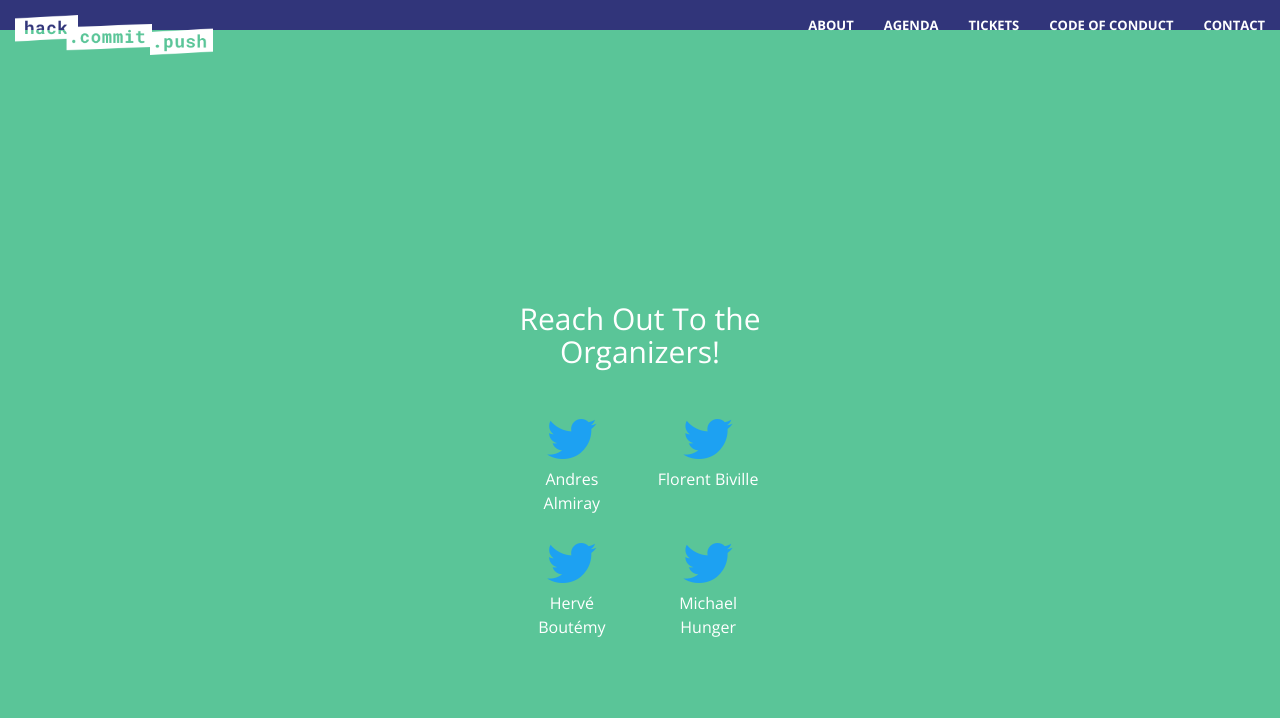
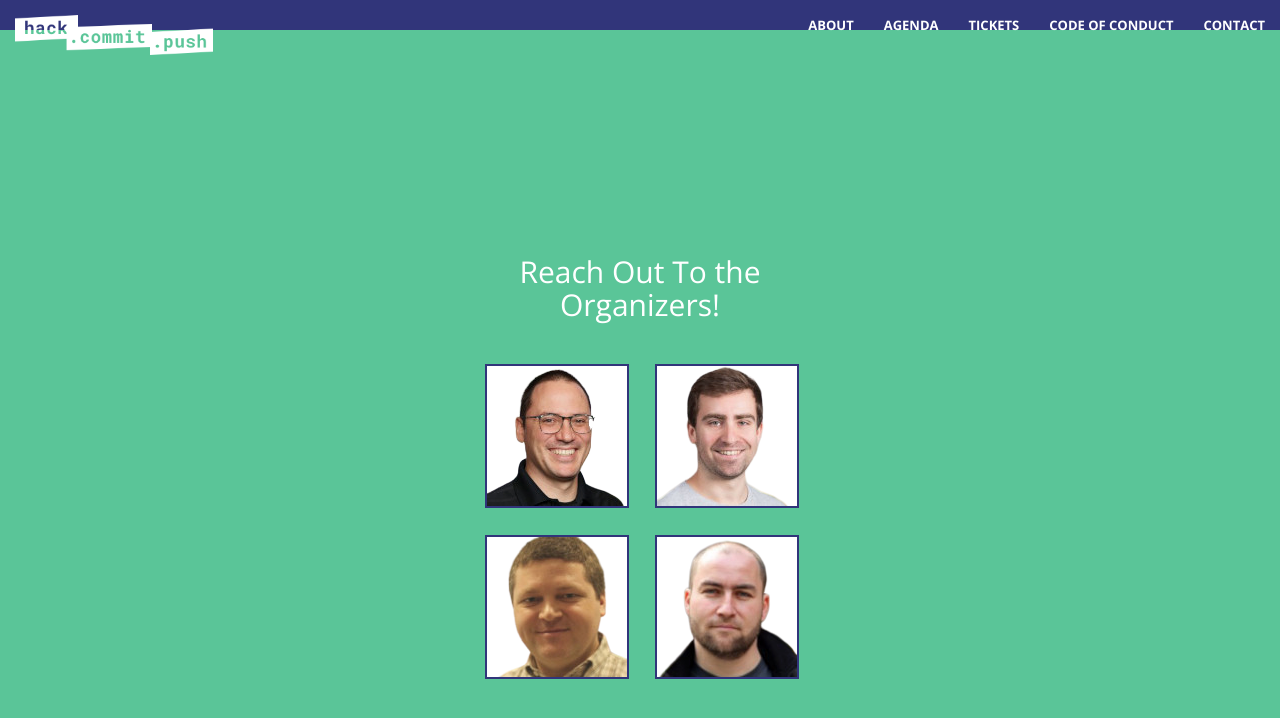
Before and after one commit to hackergarten/Paris2019, a Jekyll site: the page built from index.html, in a window 1280 px wide and 900 px high, scrolled down 4856 px. Shown: the top 718 px of the window. Built offline with Jekyll 4.4.1, drawn with Linux system fonts in a browser that asks for light colours.

Commit message:
Replace names with avatars in contact section

```diff
--- a/_includes/contact.html
+++ b/_includes/contact.html
@@ -7,30 +7,26 @@
             </div>
         </div>
         <div class="row">
-            <div class="col-sm-4 col-sm-offset-2">
+            <div class="col-sm-5 col-sm-offset-1">
                 <a href="https://twitter.com/aalmiray">
-                    <i class="fa fa-twitter fa-3x wow bounceIn" data-wow-delay=".1s"></i>
-                    <p>Andres Almiray</p>
+                    <img class="wow bounceIn" alt="Andres" title="Andres" src="img/andres.png" />
                 </a>
             </div>
-            <div class="col-sm-4">
+            <div class="col-sm-5">
                 <a href="https://twitter.com/fbiville">
-                    <i class="fa fa-twitter fa-3x wow bounceIn" data-wow-delay=".1s"></i>
-                    <p>Florent Biville</p>
+                    <img class="wow bounceIn" alt="Andres" title="Florent" src="img/florent.png" />
                 </a>
             </div>
         </div>
         <div class="row">
-            <div class="col-sm-4 col-sm-offset-2">
+            <div class="col-sm-5 col-sm-offset-1">
                 <a href="https://twitter.com/hboutemy">
-                    <i class="fa fa-twitter fa-3x wow bounceIn" data-wow-delay=".1s"></i>
-                    <p>Hervé Boutémy</p>
+                    <img class="wow bounceIn" alt="Andres" title="Hervé" src="img/herve.png" />
                 </a>
             </div>
-            <div class="col-sm-4">
+            <div class="col-sm-5">
                 <a href="https://twitter.com/mesirii">
-                    <i class="fa fa-twitter fa-3x wow bounceIn" data-wow-delay=".1s"></i>
-                    <p>Michael Hunger</p>
+                    <img class="wow bounceIn" alt="Andres" title="Michael" src="img/michael.png" />
                 </a>
             </div>
         </div>
--- a/css/main.scss
+++ b/css/main.scss
@@ -81,13 +81,27 @@ header, section:not(#agenda) {
 	}
 }
 
+#contact {
 
-.fa-twitter {
-	color: #1da1f2 !important;
-}
+	a {
+		display: block;
 
-.fa-twitter + p {
-	color: white;
+		img {
+			background-color: white;
+			border: 2px solid #31357a;
+			display: inline-block;
+			margin-bottom: 3vh;
+		}
+	}
+
+	& .container-fluid .row:last-child {
+		div:last-child {
+			a img:last-child {
+				margin: 0;
+			}
+		}
+	}
+
 }
 
 
```
Also changed, not shown: img/andres.png (added), img/florent.png (added), img/herve.png (added), img/michael.png (added).
